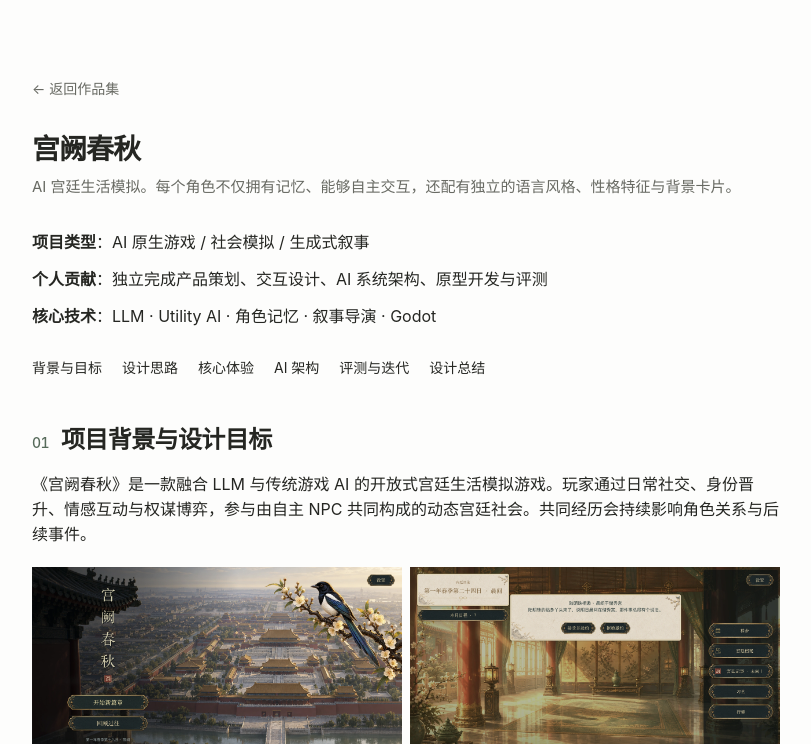
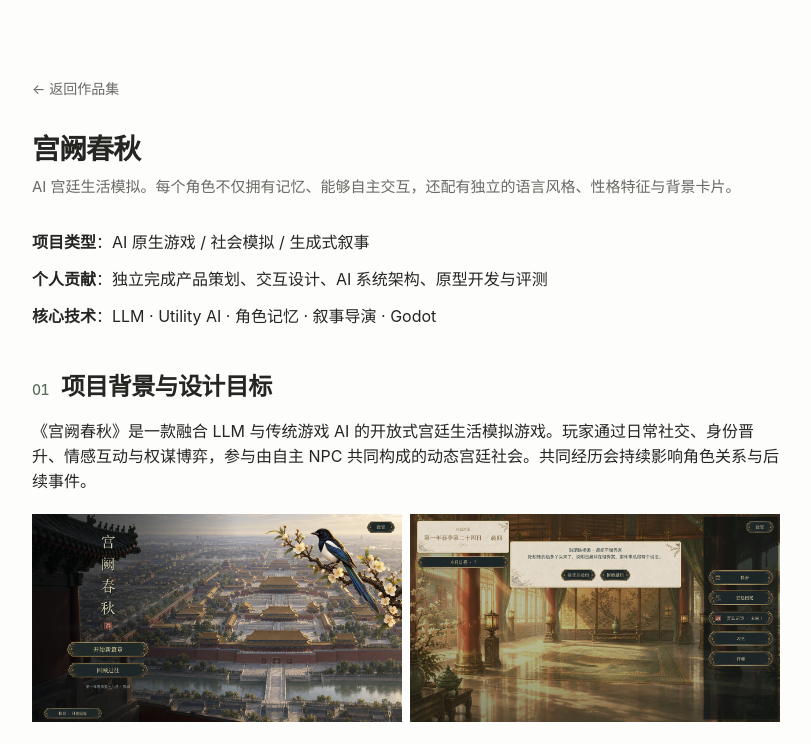
Before and after one commit to Saaya1995/nianmei-portfolio, a plain HTML site: page court.html in a window 1280 px wide. Shown: the top 744 px of the page, without its empty margins (234-1045 px from the left). Drawn offline with Linux system fonts and the light colour scheme.

Commit message:
Remove chapter navigation from Court project page

```diff
--- a/court.html
+++ b/court.html
@@ -2,7 +2,7 @@
 <p><strong>个人贡献</strong>：独立完成产品策划、交互设计、AI 系统架构、原型开发与评测</p>
 <p><strong>核心技术</strong>：LLM · Utility AI · 角色记忆 · 叙事导演 · Godot</p>
 
-<nav class="case-nav" aria-label="本页目录"><a href="#overview">背景与目标</a><a href="#design">设计思路</a><a href="#experience">核心体验</a><a href="#system">AI 架构</a><a href="#results">评测与迭代</a><a href="#reflection">设计总结</a></nav>
+
 <h2 id="overview"><span class="section-num" aria-hidden="true">01</span>项目背景与设计目标</h2>
 <p>《宫阙春秋》是一款融合 LLM 与传统游戏 AI 的开放式宫廷生活模拟游戏。玩家通过日常社交、身份晋升、情感互动与权谋博弈，参与由自主 NPC 共同构成的动态宫廷社会。共同经历会持续影响角色关系与后续事件。</p>
 <div class="case-gallery"><figure>
```
